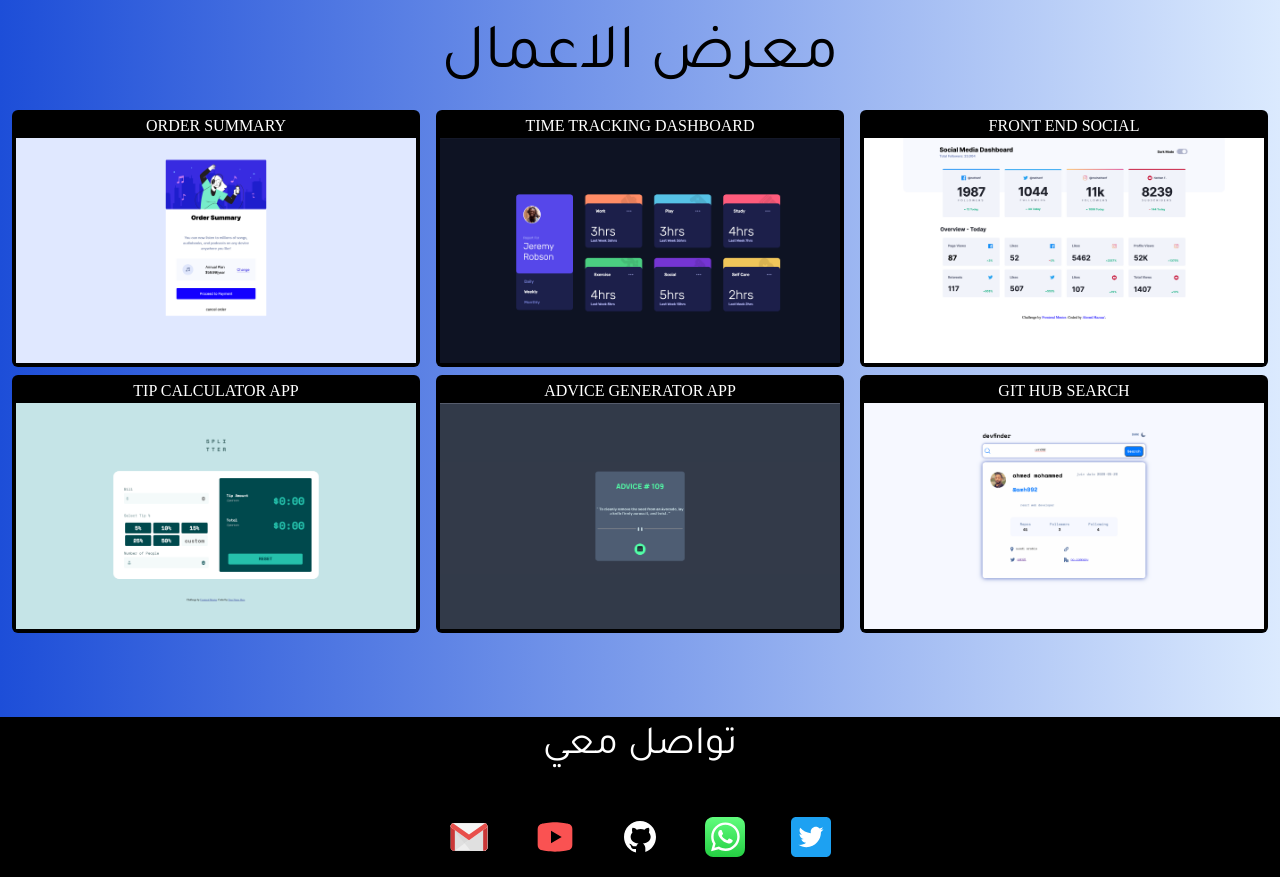
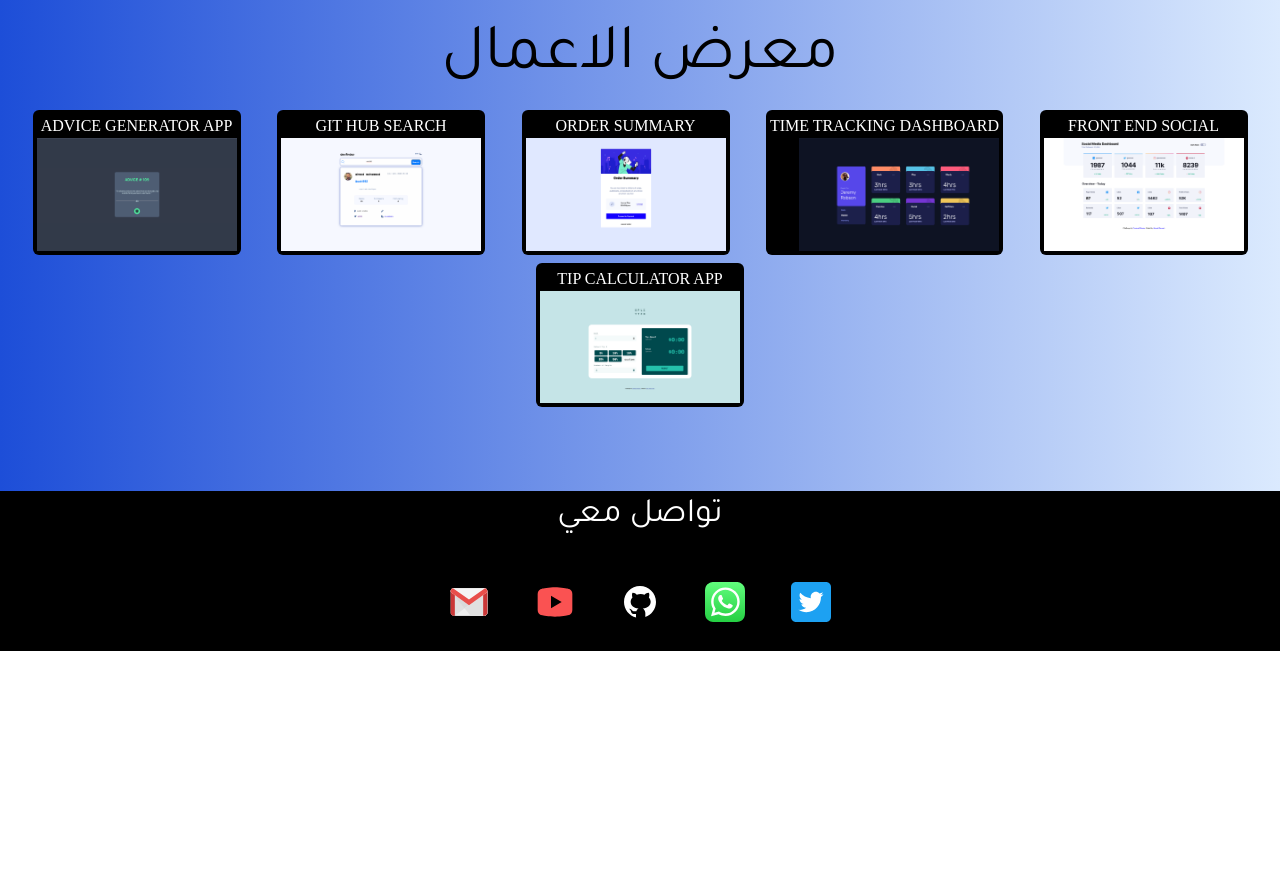
Before and after one commit to amh092/github.io, a plain HTML site: page index.html in a window 1280 px wide. Shown: the part 1060-1937 px from the top of the page. After the commit the page ends 1711 px from the top, so only its background shows below. Drawn offline with nearby package versions, Linux system fonts and the light colour scheme; a web font is replaced by a local one.

Commit message:
Update index.html

```diff
--- a/index.html
+++ b/index.html
@@ -67,36 +67,36 @@
        <div class="flex flex-col justify-center items-center align-center uppercase xl:hover:scale-150  ease-in duration-100 	 bg-black rounded-md text-white p-1 m-1">
         <a class="" target="_blank" href="https://amh092.github.io/Front-end-social/">
           front end social
-          <img src="social.png" alt="" width="400px" height="400px"/></a>
+          <img src="social.png" alt="" width="200px" height="200px"/></a>
 
       </div>
        <div class="flex flex-col justify-center items-center align-center uppercase bg-black xl:hover:scale-150  ease-in duration-100  rounded-md text-white p-1 m-1">
         <a target="_blank" href="https://amh092.github.io/react/" >Time tracking dashboard
-          <img src="time tracker.png" width="400px" height="400px" alt=""/></a>
+          <img src="time tracker.png" width="200px" height="200px" alt=""/></a>
       </div>
        <div class="flex flex-col justify-center items-center align-center uppercase bg-black xl:hover:scale-150   ease-in duration-100  rounded-md text-white p-1 m-1">
         <a target="_blank" href="https://amh092.github.io/front-end-mentor-order-summary/" >order summary
-          <img src="order.png" width="400px" height="400px" alt=""/></a>
+          <img src="order.png" width="200px" height="200px" alt=""/></a>
       </div>
 
       <div class="flex flex-col justify-center items-center align-center uppercase bg-black  xl:hover:scale-150   ease-in duration-100  rounded-md text-white p-1 m-1">
         <a target="_blank" href="https://amh092.github.io/github2/" >git hub search
-          <img src="github search.png" width="400px" height="400px" alt=""/></a>
+          <img src="github search.png" width="200px" height="200px" alt=""/></a>
       </div>
       <div class="flex flex-col justify-center items-center align-center uppercase bg-black  xl:hover:scale-150   ease-in duration-100  rounded-md text-white p-1 m-1">
         <a target="_blank" href="https://amh092.github.io/adviceapp/" >Advice generator app
-          <img src="advice .png" width="400px" height="400px" alt=""/></a>
+          <img src="advice .png" width="200px" height="200px" alt=""/></a>
       </div>
       <div class="flex flex-col justify-center items-center align-center uppercase bg-black xl:hover:scale-150   ease-in duration-100  rounded-md text-white p-1 m-1">
         <a target="_blank" href="https://amh092.github.io/tip-calculator-app-main/" >Tip calculator app
-          <img src="tip.png" width="400px" height="400px" alt=""/></a>
+          <img src="tip.png" width="200px" height="200px" alt=""/></a>
       </div>
 
     </div>
 
 <div id="social" class="bg-black w-full h-40 text-white mt-20">
 
-    <h1 class='text-center text-[40px] ar my-10'>تواصل معي</h1>
+    <h1 class='text-center text-[34px] ar my-10'>تواصل معي</h1>
     <div class="social flex flex-row w-full justify-around items-center align-center xl:w-2/6 m-auto ">
         <a target="_blank" href="https://www.twitter.com/amh91">
             <?xml version="1.0" ?><!DOCTYPE svg  PUBLIC '-//W3C//DTD SVG 1.1//EN'  'http://www.w3.org/Graphics/SVG/1.1/DTD/svg11.dtd'>
```
